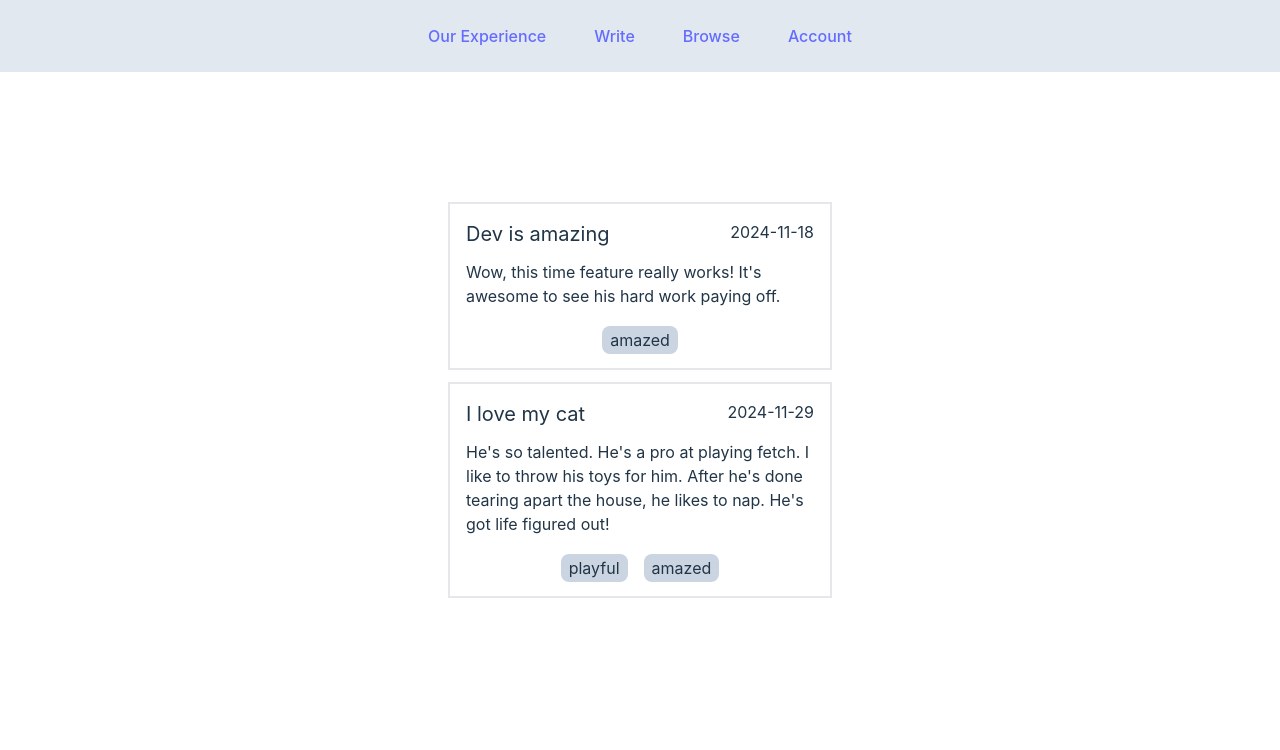
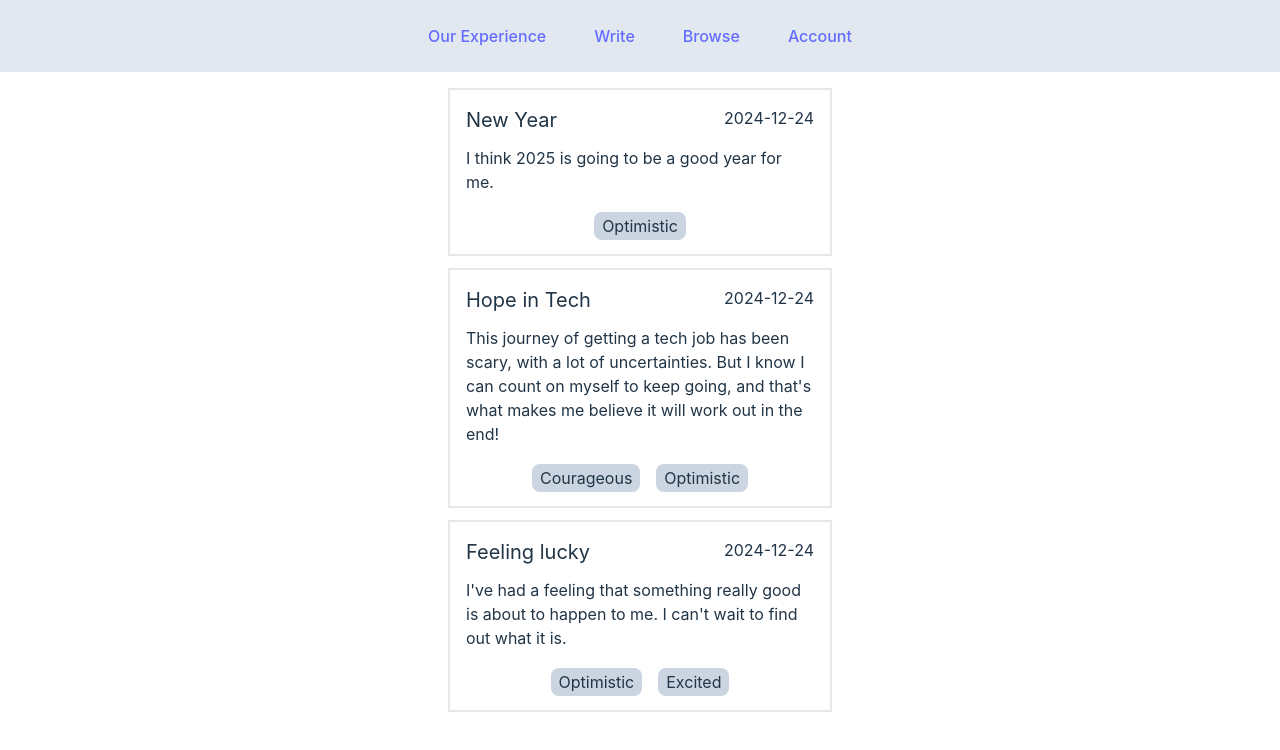
Before and after one commit to mads-bohn/ourexp, a React (Vite) app in the folder ourexp-ui/: page /entries in a window 1280 px wide. Shown: the top 750 px of the page. Built offline with nearby package versions, Linux system fonts and the light colour scheme.

Commit message:
changed name to DisplayEntries, mapped array of entries into entry components

```diff
--- /dev/null
+++ b/ourexp-ui/src/components/entries/DisplayEntries.jsx
@@ -0,0 +1,10 @@
+import React from 'react'
+import Entry from './Entry';
+
+export default function DisplayEntries({entryArray}) {
+
+  let entries = entryArray.map(entry => <Entry entryObject={entry}/>);
+  return (
+    <div>{entries}</div>
+  )
+}
--- a/ourexp-ui/src/components/entries/EntriesByFeeling.jsx
+++ /dev/null
@@ -1,7 +0,0 @@
-import React from 'react'
-
-export default function EntriesByFeeling() {
-  return (
-    <div>EntriesByFeeling</div>
-  )
-}
--- a/ourexp-ui/src/pages/Entries.jsx
+++ b/ourexp-ui/src/pages/Entries.jsx
@@ -1,47 +1,66 @@
 import React from 'react'
 import Navbar from '../components/Navbar'
-import Entry from '../components/entries/Entry'
+import DisplayEntries from '../components/entries/DisplayEntries'
 
-const testEntry =     {
-  "id": 202,
-  "text": "Wow, this time feature really works! It's awesome to see his hard work paying off.",
-  "title": "Dev is amazing",
-  "time": "2024-11-18T15:01:06.129092",
+const testEntryArray = [
+  {
+      "id": 1,
+      "text": "I think 2025 is going to be a good year for me.",
+      "title": "New Year",
+      "time": "2024-12-24T15:26:02.21123",
       "feelings": [
           {
-          "id": 7,
-          "name": "amazed",
+              "id": 10,
+              "name": "Optimistic",
+              "category": "HAPPY"
+          }
+      ]
+  },
+  {
+      "id": 2,
+      "text": "This journey of getting a tech job has been scary, with a lot of uncertainties. But I know I can count on myself to keep going, and that's what makes me believe it will work out in the end!",
+      "title": "Hope in Tech",
+      "time": "2024-12-24T15:28:15.452663",
+      "feelings": [
+          {
+              "id": 6,
+              "name": "Courageous",
+              "category": "HAPPY"
+          },
+          {
+              "id": 10,
+              "name": "Optimistic",
+              "category": "HAPPY"
+          }
+      ]
+  },
+  {
+      "id": 3,
+      "text": "I've had a feeling that something really good is about to happen to me. I can't wait to find out what it is.",
+      "title": "Feeling lucky",
+      "time": "2024-12-24T15:29:59.886364",
+      "feelings": [
+          {
+              "id": 10,
+              "name": "Optimistic",
+              "category": "HAPPY"
+          },
+          {
+              "id": 21,
+              "name": "Excited",
               "category": "SURPRISED"
           }
       ]
   }
+]
 
-const testEntryTwo =  {
-  "id": 252,
-  "text": "He's so talented. He's a pro at playing fetch. I like to throw his toys for him. After he's done tearing apart the house, he likes to nap. He's got life figured out!",
-  "title": "I love my cat",
-  "time": "2024-11-29T12:43:46.982854",
-  "feelings": [
-      {
-          "id": 1,
-          "name": "playful",
-          "category": "HAPPY"
-      },
-      {
-          "id": 7,
-          "name": "amazed",
-          "category": "SURPRISED"
-      }
-  ]
-}
 
 export default function Entries() {
   return (
     <div>
       <Navbar />
 
-        <Entry entryObject={testEntry} />
-        <Entry entryObject={testEntryTwo} />
+        <DisplayEntries entryArray={testEntryArray} />
 
 
     </div>
```
Lines whose indentation alone changed are shown as unchanged.
